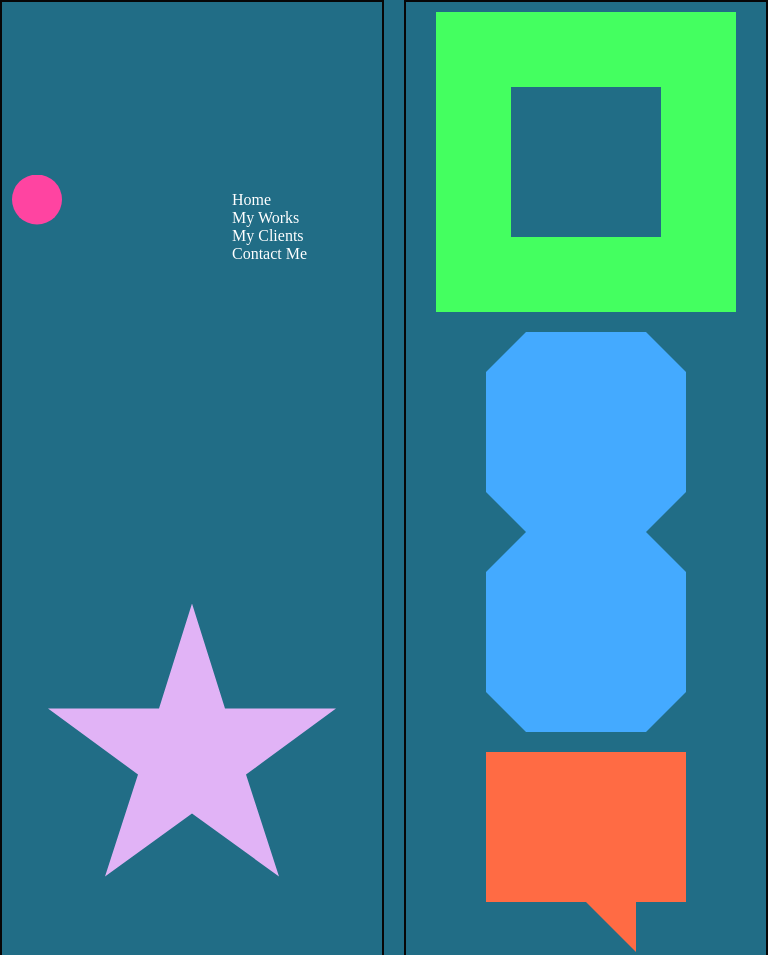
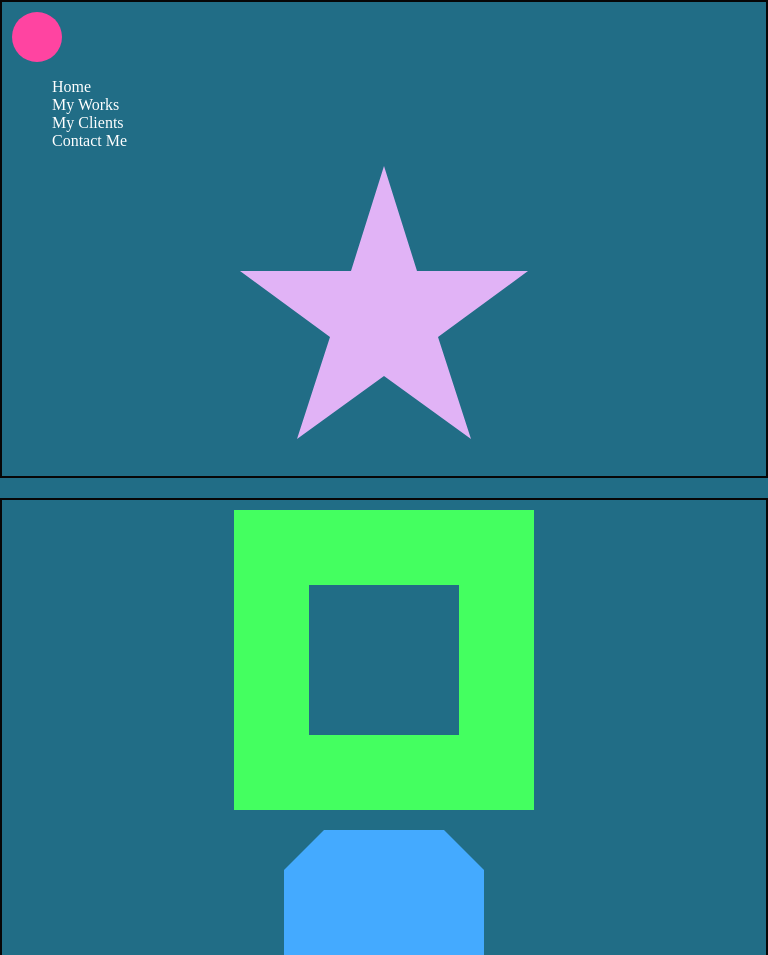
Before and after one commit to Malinka2021/myTabletView, a plain HTML site: page index.html in a window 768 px wide. Shown: the top 955 px of the page. Drawn offline with Linux system fonts and the light colour scheme.

Commit message:
pagemenu startsetup

```diff
--- a/css/style.css
+++ b/css/style.css
@@ -79,8 +79,10 @@ body {
     }
     .container {
         width: 100%;
-        grid-template-columns: repeat(2, 1fr);
-        grid-template-rows: repeat(3, auto);
+    }
+    .menu {
+        width: 100%;
+        grid-template-columns: repeat(1, 2fr);
     }
     .hamburger-menu {
         display: none;
```
Also changed, not shown: index.html (+1 -0 lines), 1 other file.
